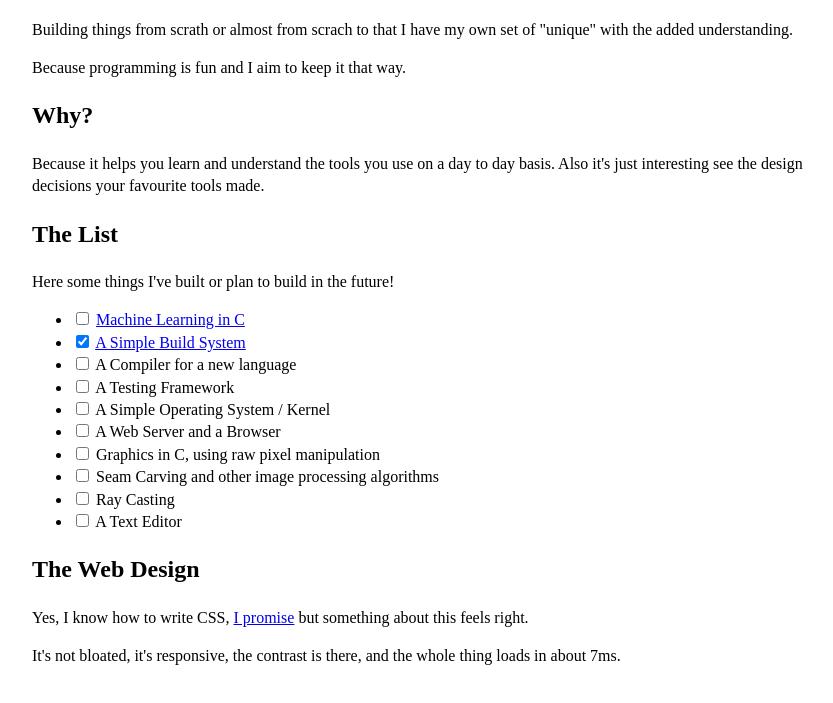
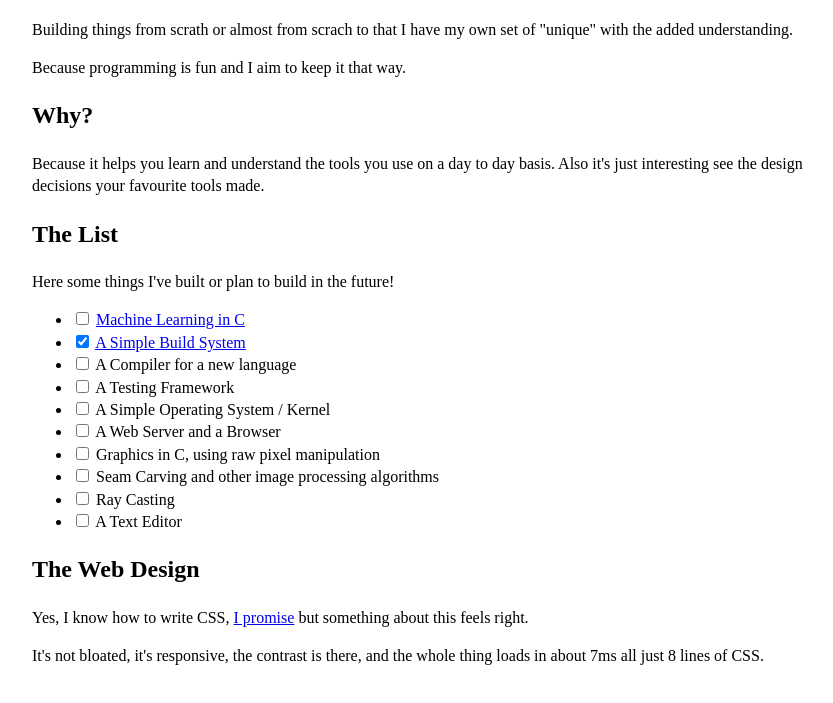
Before and after one commit to RichTools/RichTools.github.io, a plain HTML site: page index.html in a window 1280 px wide. Shown: the part 89-792 px from the top of the page, without its empty margins (208-1041 px from the left). Drawn offline with Linux system fonts and the light colour scheme.

Commit message:
update text

```diff
--- a/index.html
+++ b/index.html
@@ -75,7 +75,7 @@
         </ul>
         <h2>The Web Design</h2>
         <p>Yes, I know how to write CSS, <a href="https://www.richardcoric.dev">I promise</a> but something about this feels right.</p>
-        <p>It's not bloated, it's responsive, the contrast is there, and the whole thing loads in about 7ms.</p>
+        <p>It's not bloated, it's responsive, the contrast is there, and the whole thing loads in about 7ms all just 8 lines of CSS.</p>
     </div>
 </body>
 </html>
```
